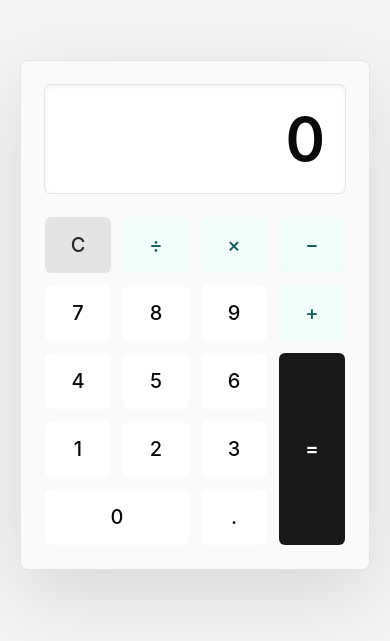
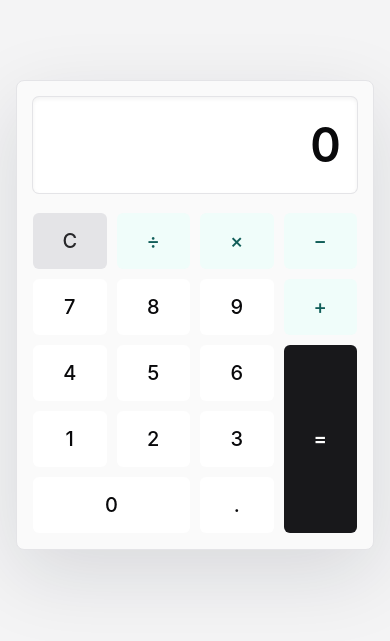
Before and after one commit to mtplayground/alex-0d18-minicalc, a React (Vite) app: page / in a window 390 px wide. Shown: the part 107-748 px from the top of the page. Built offline with nearby package versions, Linux system fonts and the light colour scheme.

Commit message:
Polish responsive calculator layout

```diff
--- a/src/App.tsx
+++ b/src/App.tsx
@@ -7,7 +7,7 @@ function App() {
   const activeButton = useCalculatorKeyboard(actions);
 
   return (
-    <main className="flex min-h-screen items-center justify-center bg-zinc-100 px-5 py-10 text-zinc-950">
+    <main className="flex min-h-screen items-center justify-center bg-zinc-100 p-4 text-zinc-950 sm:p-6">
       <CalculatorCard
         activeButton={activeButton}
         displayValue={state.display}
--- a/src/components/CalculatorButton.tsx
+++ b/src/components/CalculatorButton.tsx
@@ -35,7 +35,7 @@ export function CalculatorButton({
 }: CalculatorButtonProps) {
   return (
     <button
-      className={`min-h-14 rounded-md px-3 text-xl font-medium transition duration-100 focus-visible:outline focus-visible:outline-2 focus-visible:outline-offset-2 focus-visible:outline-teal-700 disabled:cursor-not-allowed disabled:opacity-50 sm:min-h-16 ${variantClasses[variant]} ${pressed ? `${pressedClasses[variant]} translate-y-px` : ''} ${className}`}
+      className={`min-h-14 touch-manipulation select-none rounded-md px-3 text-xl font-medium transition duration-100 active:translate-y-px focus-visible:outline focus-visible:outline-2 focus-visible:outline-offset-2 focus-visible:outline-teal-700 disabled:cursor-not-allowed disabled:opacity-50 sm:min-h-16 ${variantClasses[variant]} ${pressed ? `${pressedClasses[variant]} translate-y-px` : ''} ${className}`}
       data-key-pressed={pressed ? 'true' : undefined}
       type={type}
       {...props}
--- a/src/components/CalculatorButtonGrid.tsx
+++ b/src/components/CalculatorButtonGrid.tsx
@@ -24,7 +24,7 @@ export function CalculatorButtonGrid({
   return (
     <div
       aria-label="Calculator keypad"
-      className="mt-6 grid grid-cols-4 gap-3"
+      className="mt-5 grid grid-cols-4 gap-2.5 sm:mt-6 sm:gap-3"
       role="group"
     >
       <CalculatorButton
--- a/src/components/CalculatorCard.tsx
+++ b/src/components/CalculatorCard.tsx
@@ -25,7 +25,7 @@ export function CalculatorCard({
   return (
     <section
       aria-label="Calculator"
-      className="w-full max-w-sm rounded-lg border border-zinc-200 bg-zinc-50 p-6 shadow-[0_24px_80px_rgba(15,23,42,0.12)] sm:p-8"
+      className="w-full max-w-[23rem] rounded-lg border border-zinc-200 bg-zinc-50 p-4 shadow-[0_24px_80px_rgba(15,23,42,0.12)] sm:p-6"
     >
       <CalculatorDisplay value={displayValue} />
       <CalculatorButtonGrid
--- a/src/components/CalculatorDisplay.tsx
+++ b/src/components/CalculatorDisplay.tsx
@@ -4,16 +4,20 @@ interface CalculatorDisplayProps {
 
 export function CalculatorDisplay({ value }: CalculatorDisplayProps) {
   const sizeClass =
-    value.length > 18
+    value.length > 24
+      ? 'text-2xl'
+      : value.length > 18
       ? 'text-3xl'
       : value.length > 12
         ? 'text-4xl'
-        : 'text-6xl';
+        : 'text-5xl';
 
   return (
     <output
       aria-label="Calculator display"
-      className={`block min-h-24 w-full overflow-hidden break-all rounded-md bg-white px-5 py-6 text-right font-sans font-semibold leading-none text-zinc-950 shadow-inner ring-1 ring-zinc-200 ${sizeClass}`}
+      aria-live="polite"
+      className={`flex min-h-24 w-full items-center justify-end overflow-x-auto whitespace-nowrap rounded-md bg-white px-4 py-5 text-right font-sans font-semibold leading-none text-zinc-950 shadow-inner ring-1 ring-zinc-200 [font-variant-numeric:tabular-nums] sm:px-5 sm:py-6 ${sizeClass}`}
+      title={value}
     >
       {value}
     </output>
```
Also changed, not shown: 2 other files (tests, documents, lock files or other folders).
